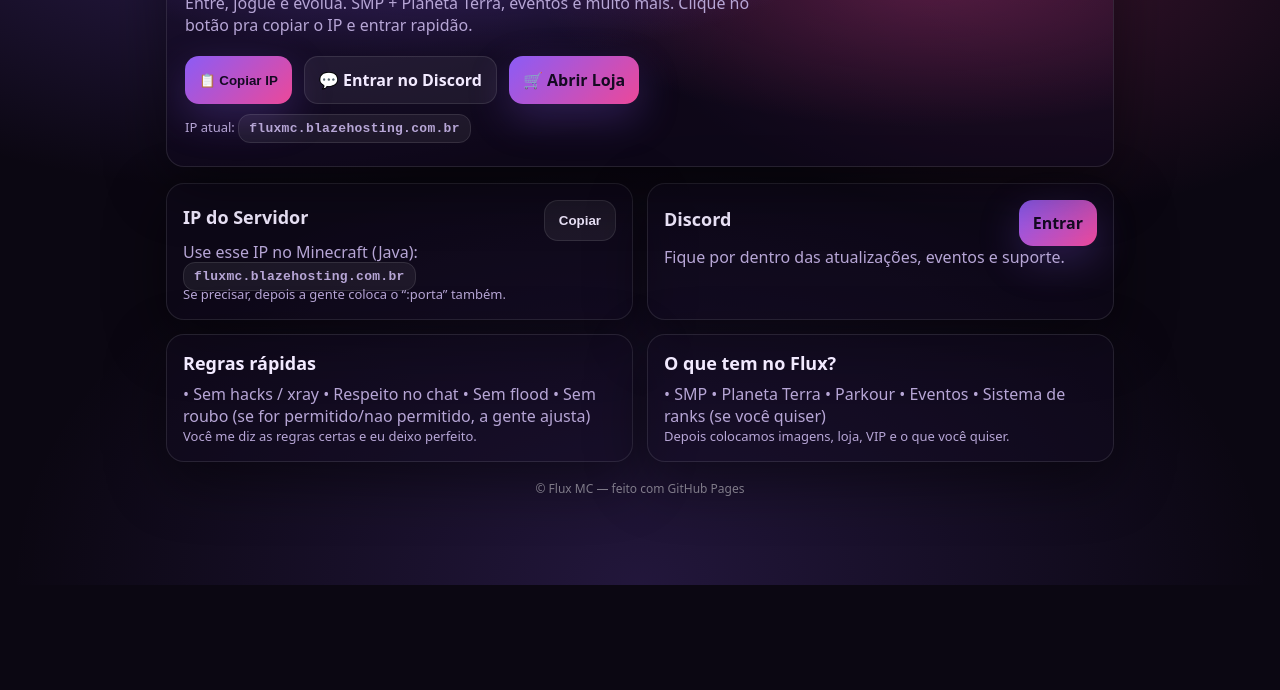
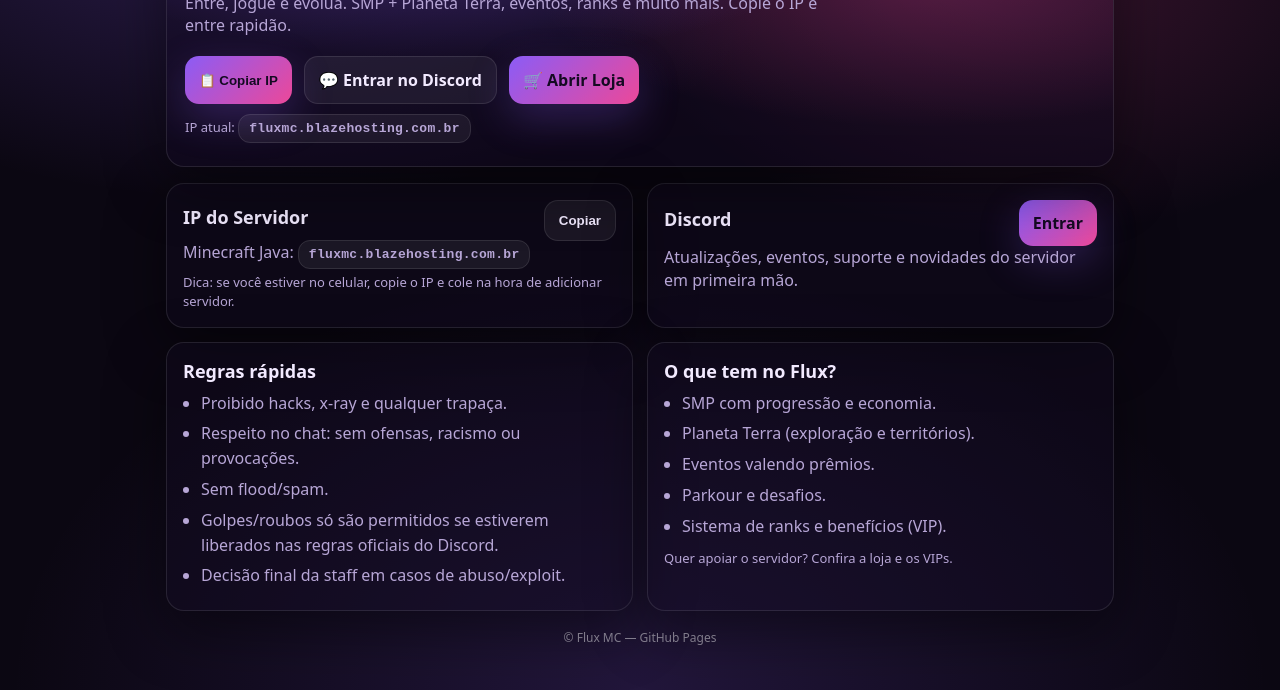
Before and after one commit to jotaele22/fluxmc-site, a plain HTML site: page index.html in a window 1280 px wide. Shown: the part 215-905 px from the top of the page. Before the commit the page ends 800 px from the top, so only its background shows below. Drawn offline with Linux system fonts and the light colour scheme.

Commit message:
Update index.html

```diff
--- a/index.html
+++ b/index.html
@@ -40,6 +40,7 @@
       border-radius: var(--radius);
       box-shadow: var(--shadow);
       position:sticky; top:12px;
+      z-index:10;
     }
     .brand{display:flex; gap:10px; align-items:center; font-weight:800; letter-spacing:.4px;}
     .logo{
@@ -48,6 +49,7 @@
       display:grid; place-items:center;
       box-shadow: 0 10px 30px rgba(139,92,246,.35);
       font-weight:900;
+      color:#140a22;
     }
     .nav{display:flex; gap:10px; flex-wrap:wrap;}
     .chip{
@@ -55,7 +57,7 @@
       border:1px solid var(--line);
       background: rgba(255,255,255,.04);
       text-decoration:none;
-      font-weight:650;
+      font-weight:700;
       color:var(--muted);
     }
     .chip:hover{border-color:rgba(139,92,246,.55); color:var(--text)}
@@ -78,14 +80,15 @@
     }
     .hero-inner{position:relative; display:grid; gap:14px;}
     h1{margin:0; font-size:40px; line-height:1.05}
-    .sub{margin:0; color:var(--muted); font-size:16px; max-width:62ch}
+    .sub{margin:0; color:var(--muted); font-size:16px; max-width:70ch}
     .cta{display:flex; gap:12px; flex-wrap:wrap; margin-top:6px}
     .btn{
       border:0; cursor:pointer; text-decoration:none;
       padding:12px 14px; border-radius:14px;
-      font-weight:800;
+      font-weight:900;
       display:inline-flex; gap:10px; align-items:center;
       transition: transform .05s ease;
+      user-select:none;
     }
     .btn:active{transform: translateY(1px)}
     .btn-primary{
@@ -98,6 +101,7 @@
       border:1px solid var(--line);
       color:var(--text);
     }
+    .btn-ghost:hover{border-color:rgba(139,92,246,.55)}
     .grid{
       margin-top:16px;
       display:grid;
@@ -113,17 +117,25 @@
       box-shadow: var(--shadow);
     }
     .card h2{margin:0 0 8px 0; font-size:18px}
-    .card p{margin:0; color:var(--muted)}
+    .card p{margin:0; color:var(--muted); line-height:1.45}
     .row{display:flex; gap:10px; align-items:center; justify-content:space-between; flex-wrap:wrap}
     code.inline{
       background: rgba(255,255,255,.06);
       border:1px solid var(--line);
       padding:6px 10px;
       border-radius:12px;
-      font-weight:800;
+      font-weight:900;
       letter-spacing:.3px;
+      word-break: break-word;
     }
     .small{font-size:13px; color:var(--muted)}
+    .list{
+      margin:0;
+      padding-left:18px;
+      color:var(--muted);
+      line-height:1.55;
+    }
+    .list li{margin:6px 0}
     .footer{margin-top:18px; text-align:center; color:rgba(255,255,255,.45); font-size:12px}
     .toast{
       position:fixed; left:50%; bottom:18px; transform:translateX(-50%);
@@ -134,6 +146,8 @@
       color:var(--text);
       display:none;
       box-shadow: var(--shadow);
+      font-weight:900;
+      z-index:30;
     }
     @media (max-width:760px){
       h1{font-size:34px}
@@ -150,7 +164,6 @@
         <div>Flux MC</div>
       </div>
 
-      <!-- MENU DO TOPO (AQUI TEM A LOJA) -->
       <nav class="nav">
         <a class="chip" href="#ip">IP</a>
         <a class="chip" href="#discord">Discord</a>
@@ -162,17 +175,20 @@
     <section class="hero">
       <div class="hero-inner">
         <h1>Flux MC</h1>
-        <p class="sub">Entre, jogue e evolua. SMP + Planeta Terra, eventos e muito mais. Clique no botão pra copiar o IP e entrar rapidão.</p>
+        <p class="sub">
+          Entre, jogue e evolua. SMP + Planeta Terra, eventos, ranks e muito mais.
+          Copie o IP e entre rapidão.
+        </p>
 
         <div class="cta">
           <button class="btn btn-primary" id="copyIpBtn">📋 Copiar IP</button>
-          <a class="btn btn-ghost" id="discordBtn" href="https://discord.gg/qsZ65QJc" target="_blank" rel="noreferrer">💬 Entrar no Discord</a>
-
-          <!-- BOTÃO DA LOJA -->
+          <a class="btn btn-ghost" href="https://discord.gg/qsZ65QJc" target="_blank" rel="noreferrer">💬 Entrar no Discord</a>
           <a class="btn btn-primary" href="loja.html">🛒 Abrir Loja</a>
         </div>
 
-        <div class="small">IP atual: <code class="inline" id="ipText">fluxmc.blazehosting.com.br</code></div>
+        <div class="small">
+          IP atual: <code class="inline" id="ipText">fluxmc.blazehosting.com.br</code>
+        </div>
       </div>
     </section>
 
@@ -182,8 +198,12 @@
           <h2>IP do Servidor</h2>
           <button class="btn btn-ghost" id="copyIpBtn2">Copiar</button>
         </div>
-        <p>Use esse IP no Minecraft (Java): <code class="inline">fluxmc.blazehosting.com.br</code></p>
-        <p class="small">Se precisar, depois a gente coloca o “:porta” também.</p>
+        <p>
+          Minecraft Java: <code class="inline">fluxmc.blazehosting.com.br</code>
+        </p>
+        <p class="small" style="margin-top:8px;">
+          Dica: se você estiver no celular, copie o IP e cole na hora de adicionar servidor.
+        </p>
       </div>
 
       <div class="card" id="discord">
@@ -191,23 +211,38 @@
           <h2>Discord</h2>
           <a class="btn btn-primary" href="https://discord.gg/qsZ65QJc" target="_blank" rel="noreferrer">Entrar</a>
         </div>
-        <p>Fique por dentro das atualizações, eventos e suporte.</p>
+        <p>
+          Atualizações, eventos, suporte e novidades do servidor em primeira mão.
+        </p>
       </div>
 
       <div class="card" id="regras">
         <h2>Regras rápidas</h2>
-        <p>• Sem hacks / xray • Respeito no chat • Sem flood • Sem roubo (se for permitido/nao permitido, a gente ajusta)</p>
-        <p class="small">Você me diz as regras certas e eu deixo perfeito.</p>
+        <ul class="list">
+          <li>Proibido hacks, x-ray e qualquer trapaça.</li>
+          <li>Respeito no chat: sem ofensas, racismo ou provocações.</li>
+          <li>Sem flood/spam.</li>
+          <li>Golpes/roubos só são permitidos se estiverem liberados nas regras oficiais do Discord.</li>
+          <li>Decisão final da staff em casos de abuso/exploit.</li>
+        </ul>
       </div>
 
       <div class="card">
         <h2>O que tem no Flux?</h2>
-        <p>• SMP • Planeta Terra • Parkour • Eventos • Sistema de ranks (se você quiser)</p>
-        <p class="small">Depois colocamos imagens, loja, VIP e o que você quiser.</p>
+        <ul class="list">
+          <li>SMP com progressão e economia.</li>
+          <li>Planeta Terra (exploração e territórios).</li>
+          <li>Eventos valendo prêmios.</li>
+          <li>Parkour e desafios.</li>
+          <li>Sistema de ranks e benefícios (VIP).</li>
+        </ul>
+        <p class="small" style="margin-top:10px;">
+          Quer apoiar o servidor? Confira a loja e os VIPs.
+        </p>
       </div>
     </section>
 
-    <div class="footer">© Flux MC — feito com GitHub Pages</div>
+    <div class="footer">© Flux MC — GitHub Pages</div>
   </div>
 
   <div class="toast" id="toast">IP copiado!</div>
```
